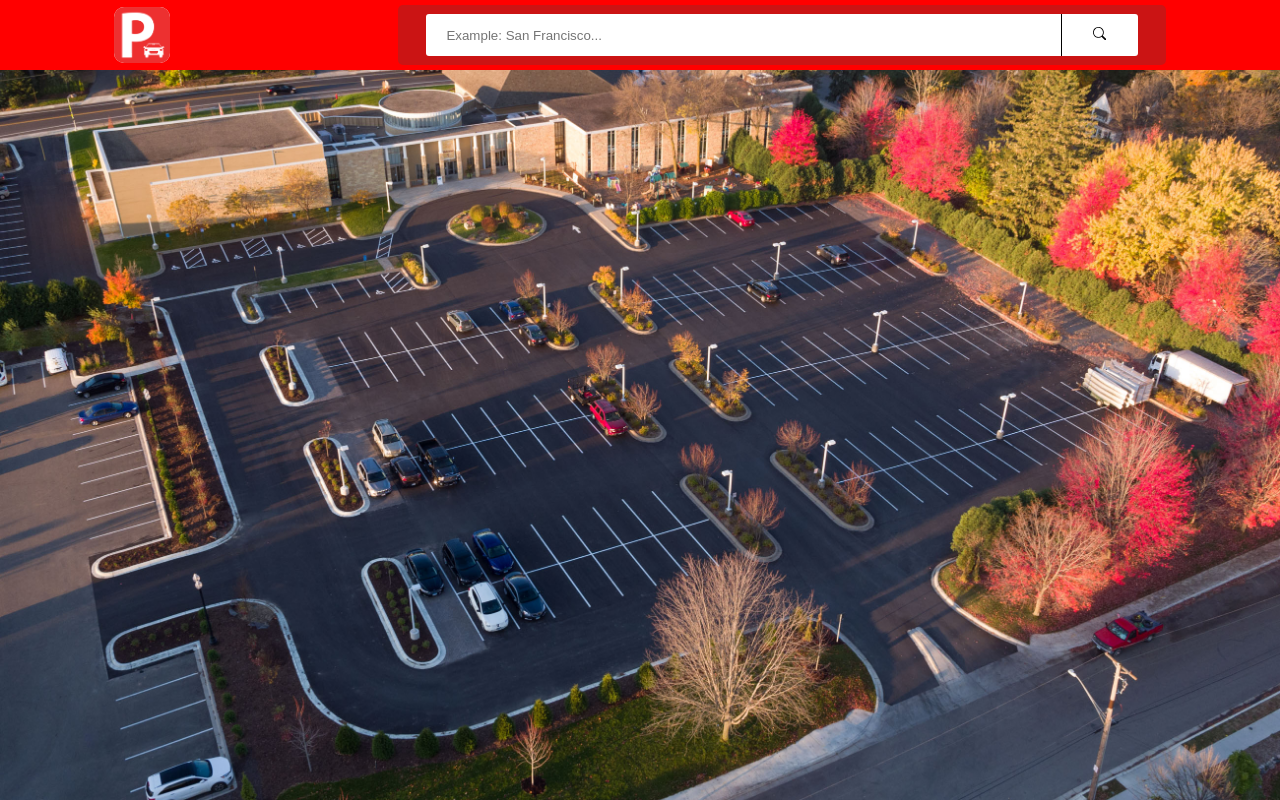
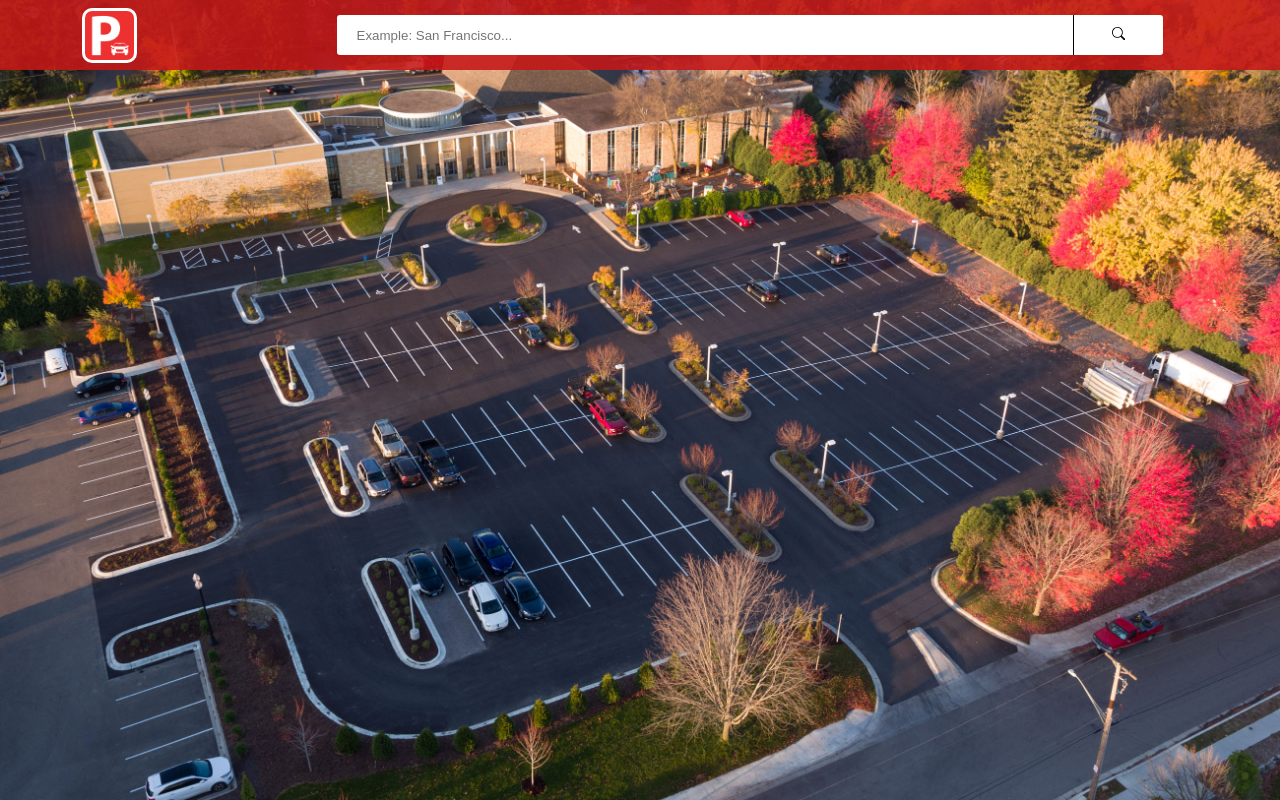
Before and after one commit to sbs001/Lowest-Rated-Parking-Lots-Challenge, a React (Create React App) app: page /search in a window 1280 px wide. Built offline with nearby package versions, Linux system fonts and the light colour scheme; no server answers.

Commit message:
Fix: searchbar size and backgruond

```diff
--- a/src/Components/Home/Home.css
+++ b/src/Components/Home/Home.css
@@ -5,3 +5,10 @@
     flex-direction: column;
     align-items: center;
 }
+
+.homeSearchBar {
+    width: 60%;
+    height: 60px;
+    background-color: var(--primary);
+    border-radius: 5px;
+}
--- a/src/Components/Home/Home.jsx
+++ b/src/Components/Home/Home.jsx
@@ -2,13 +2,15 @@ import React from 'react';
 import SearchBar from '../SeacrhBar/SearchBar';
 import './Home.css'
 
-export default function Home(){
+export default function Home() {
 
   return (
     <div className="home">
       <h1>Welcome to ParkingZone</h1>
       <h3>Please, search location</h3>
-      <SearchBar />
+      <div className="homeSearchBar">
+        <SearchBar />
+      </div>
     </div>
   )
 }
--- a/src/Components/Nav/Nav.css
+++ b/src/Components/Nav/Nav.css
@@ -4,12 +4,24 @@
     height: 70px;
     display: flex;
     align-items: center;
-    background-color: red;
+    background-color: var(--primary);
     justify-content: space-around;
 }
 
-.nav img {
-    height: 80%;
+.nav a {
+    display: flex;
+    height: 100%;
+    align-items: center;
+}
+
+.nav a img {
+    height: 70%;
     background-color: white;
     border-radius: 10px;
+    border: white 3px solid
 }
+
+.navSearchBar {
+    width: 70%;
+    height: 80%;
+}
--- a/src/Components/Nav/Nav.jsx
+++ b/src/Components/Nav/Nav.jsx
@@ -2,14 +2,19 @@ import React from 'react';
 import SearchBar from '../SeacrhBar/SearchBar';
 import logo from '../../imgs/logo.png';
 import './Nav.css';
+import { Link } from 'react-router-dom';
 
 
-export default function Nav(){
+export default function Nav() {
 
-  return(
+  return (
     <div className="nav">
-      <img src={logo} alt="" />
-      <SearchBar />
+      <Link to="/home">
+        <img src={logo} alt="" />
+      </Link>
+      <div className="navSearchBar">
+        <SearchBar />
+      </div>
     </div>
   )
 }
--- a/src/Components/SeacrhBar/SearchBar.css
+++ b/src/Components/SeacrhBar/SearchBar.css
@@ -1,8 +1,6 @@
 .searchBar {
-    width: 60%;
-    height: 60px;
-    background-color: var(--primary);
-    border-radius: 5px;
+    width: 100%;
+    height: 100%;
 }
 
 .searchBar form {
@@ -32,11 +30,13 @@ input[name=search] {
     border-left: black 1px solid;
     margin: 0;
     border-radius: 0 3px 3px 0;
-    background-color: white
+    background-color: white;
+    transition: 0.5s;
 }
 
 .searchBar form button:hover {
-    opacity: 0.9;
+    cursor: pointer;
+    opacity: 0.5;
 }
 
 @media (max-width:490px) {
```
